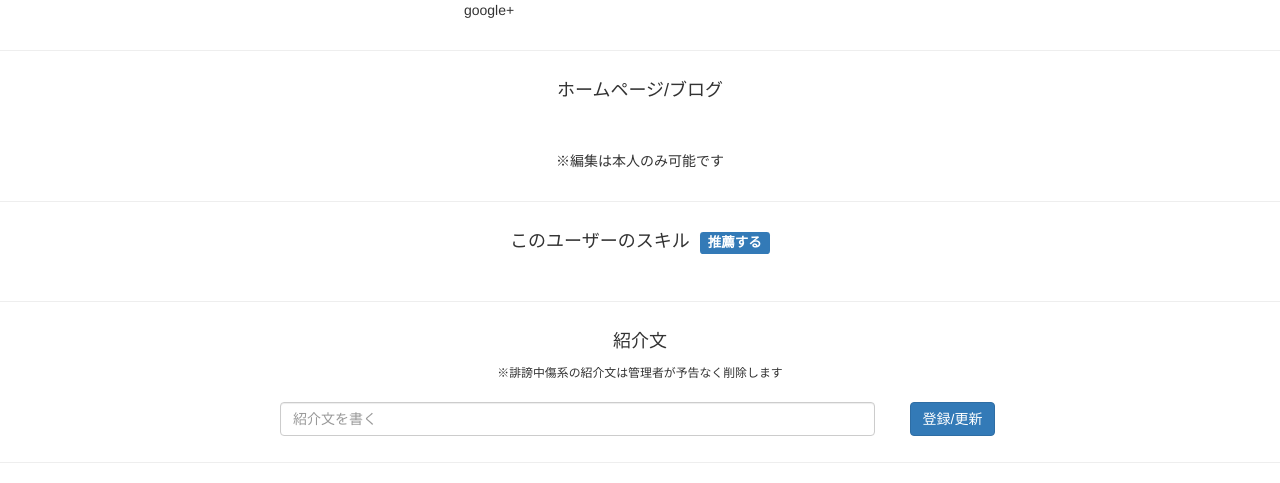
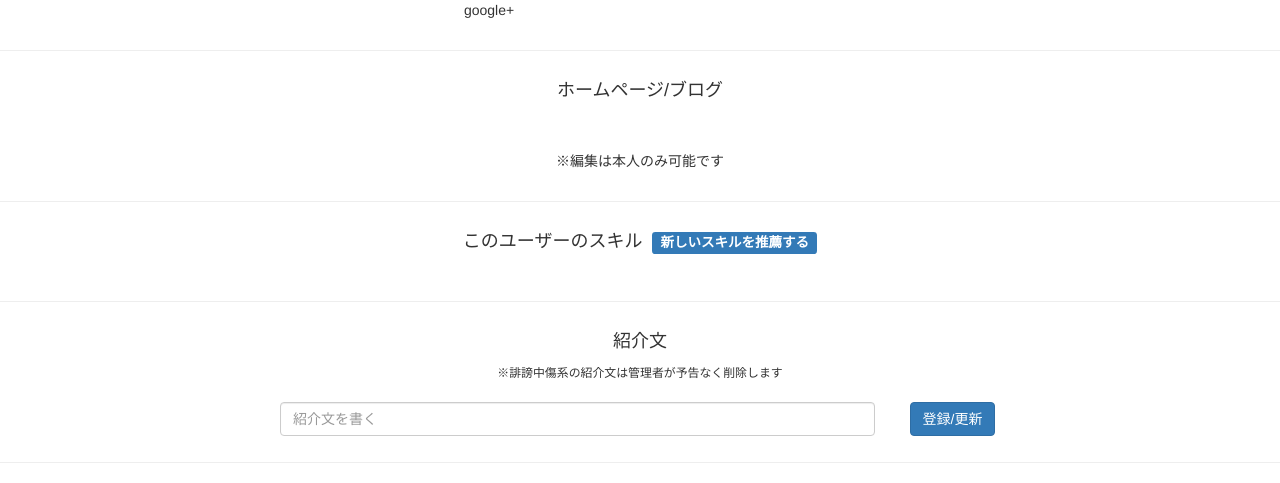
Before and after one commit to nakazye/ProgrammerProfile, a Django app: template ProgrammerProfile/templates/user.html in a window 1280 px wide. Shown: the part 3865-4348 px from the top of the page. Run offline with Django 3.2, Linux system fonts and the light colour scheme; the template is opened without the code that fills it, so the values that code supplies are empty; the visitor is signed in with stand-in values (Sample User, id 1); parts of the project's set-up code (start-up, migrations or seed data) failed here and were passed over; some libraries are stand-ins or nearby versions.

Commit message:
close #11
誰かが推薦してるものに+1ボタンつける

```diff
--- a/ProgrammerProfile/templates/user.html
+++ b/ProgrammerProfile/templates/user.html
@@ -504,15 +504,15 @@
                 <h4>
                     このユーザーのスキル
                     {% if user.is_authenticated %}
-                    &nbsp;<a href="#" data-toggle="modal" data-target="#skillModal"><span class="label label-primary">推薦する</span></a>
+                    &nbsp;<a href="#" data-toggle="modal" data-target="#skillModal"><span class="label label-primary">新しいスキルを推薦する</span></a>
                     {% endif %}
                 </h4>
-                <!-- TODO 削除機能 -->
                 <br />
                 {% for skill, recommenders in userskills.items %}
                 <div class="panel panel-default">
                     <div class="panel-heading">
                         <h3 class="panel-title"><a href="/staruser/{{ skill | urlencode }}/">{{ skill }}</a></h3>
+
                         {# list comprehensions and generator expressions are not supported.... #}
                         {% for recommender in recommenders %}
                         {% if user.username == recommender.update.username %}
@@ -525,8 +525,28 @@
                             <br />
                             <button type="submit" class="btn btn-primary btn-xs">推薦を取り消す</button>
                         </form>
-                            {% endif %}
-                            {% endfor %}
+                        <!-- 苦肉の策
+                        {% endif %}
+                        {% endfor %}
+
+                        {% if user.is_authenticated %}
+                        <form action="/updateInfo" method="post">
+                            {% csrf_token %}
+                            <input type='hidden' name='username' value='{{ userName }}' />
+                            <input type='hidden' name='category' value='skill' />
+                            <input type='hidden' name='subcategory' value='{{ skill }}' />
+                            <input type='hidden' name='account' value='skilled' />
+                            <br />
+                            <button type="submit" class="btn btn-primary btn-xs">推薦する</button>
+                        </form>
+                        {% endif %}
+
+                        {% for recommender in recommenders %}
+                        {% if user.username == recommender.update.username %}
+                            苦肉の策 -->
+                        {% endif %}
+                        {% endfor %}
+
                     </div>
                     <div class="panel-body">
                         {% for recommender in recommenders %}
```
